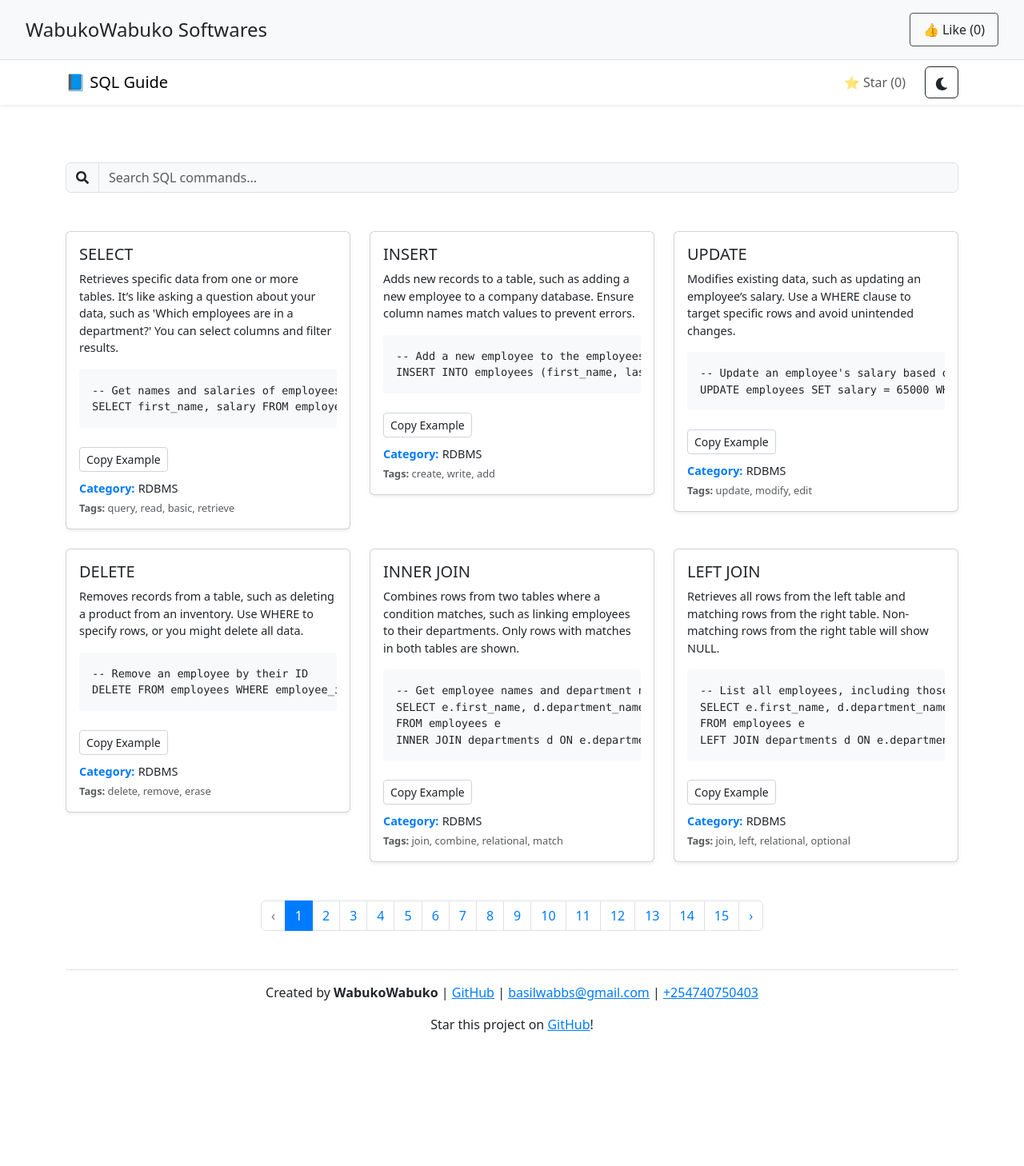
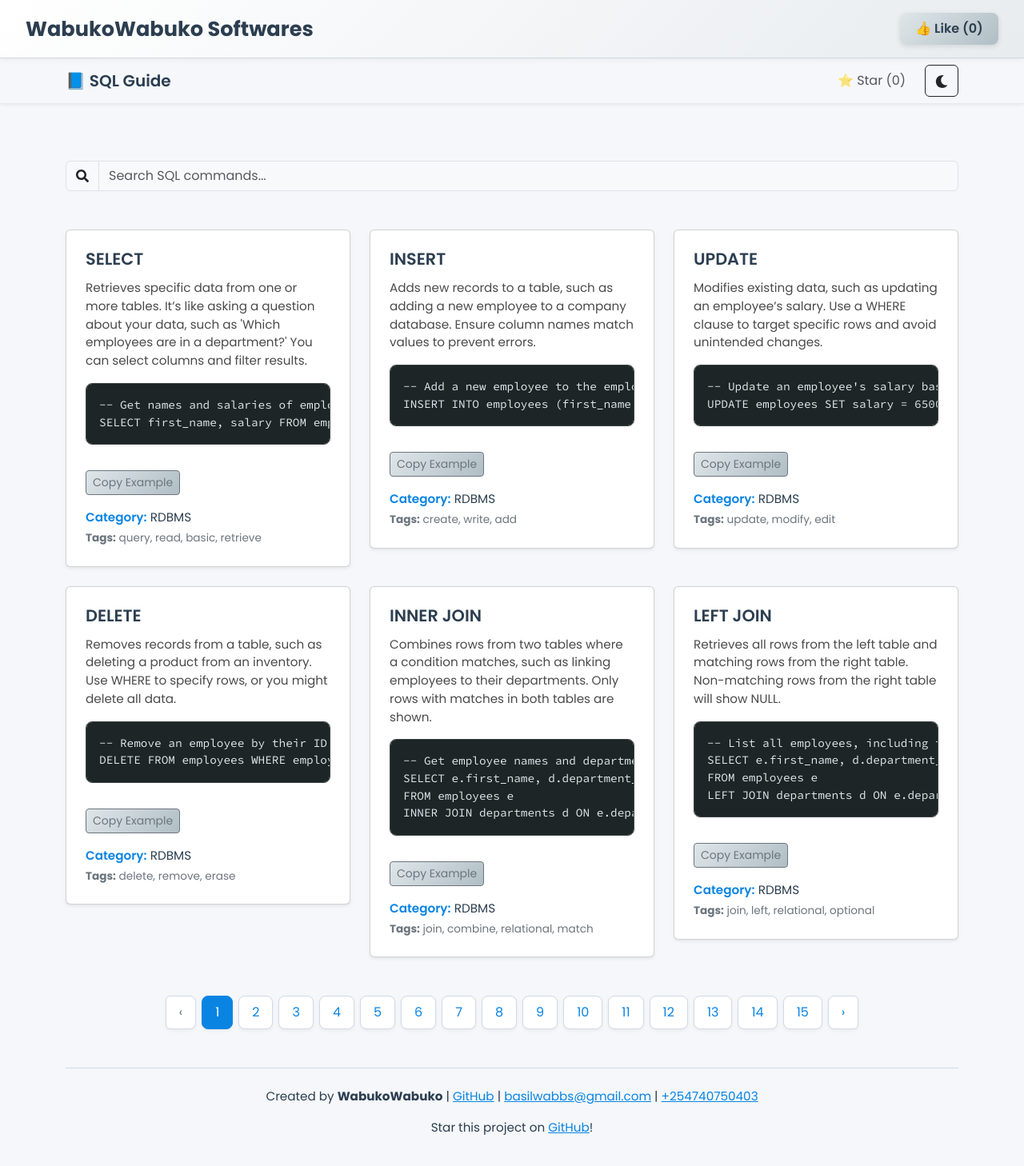
Before and after one commit to WabukoWabuko/RDBMS, a React (Create React App) app in the folder frontend/: page / in a window 1280 px wide. Shown: the top 1458 px of the page at 80% size. Before the commit the page ends 1373 px from the top, so only its background shows below. Built offline with nearby package versions, Linux system fonts and the light colour scheme; no server answers.

Commit message:
Revamp UI/UX for 5/5 rating, always dark code section, modern fonts

```diff
--- a/frontend/src/components/QueryCard.jsx
+++ b/frontend/src/components/QueryCard.jsx
@@ -17,11 +17,12 @@ const QueryCard = ({ title, description, example, tags, category }) => {
         <pre>
           <code className="language-sql">{example}</code>
         </pre>
-        <Button variant="outline-secondary" size="sm" className="copy-btn mt-2" onClick={handleCopy}>
+        <Button variant="outline-secondary" size="sm" className="copy-btn mt-3" onClick={handleCopy}>
           Copy Example
         </Button>
-        <div className="mt-2">
-          <strong className="category-label">Category:</strong> <span className="category-value">{category}</span>
+        <div className="mt-3">
+          <strong className="category-label">Category:</strong>{' '}
+          <span className="category-value">{category}</span>
         </div>
         <div className="mt-1 text-muted">
           <strong>Tags:</strong> {tags.join(', ')}
--- a/frontend/src/styles/styles.css
+++ b/frontend/src/styles/styles.css
@@ -1,19 +1,23 @@
+/* Import Google Fonts */
+@import url('https://fonts.googleapis.com/css2?family=Poppins:wght@400;600;700&family=Source+Code+Pro:wght@400;600&display=swap');
+
 /* Base styles for the app */
 .app {
   min-height: 100vh;
   transition: all 0.3s ease;
+  font-family: 'Poppins', sans-serif; /* Modern font for body text */
 }
 
 /* Light mode (default) */
 .app[data-theme='light'] {
-  background-color: #fff;
-  color: #212529;
+  background-color: #f5f7fa; /* Softer off-white background */
+  color: #1a1a1a; /* Darker text for better contrast */
 }
 
 /* Dark mode */
 .app[data-theme='dark'] {
-  background-color: #212529;
-  color: #f8f9fa;
+  background-color: #1e2526; /* Deep dark background */
+  color: #e0e6ed; /* Light text for readability */
 }
 
 /* App header */
@@ -22,75 +26,94 @@
   justify-content: space-between;
   align-items: center;
   padding: 1rem 2rem;
-  background-color: #f8f9fa;
-  border-bottom: 1px solid #dee2e6;
+  background: linear-gradient(135deg, #ffffff, #e8ecef); /* Subtle gradient */
+  border-bottom: 1px solid #d1d9e6;
+  box-shadow: 0 2px 8px rgba(0, 0, 0, 0.05);
 }
 
 [data-theme='dark'] .app-header {
-  background-color: #343a40;
-  border-bottom: 1px solid #495057;
+  background: linear-gradient(135deg, #2c3435, #1e2526);
+  border-bottom: 1px solid #3a4443;
+  box-shadow: 0 2px 8px rgba(0, 0, 0, 0.3);
 }
 
 .identifier h1 {
-  font-size: 1.5rem;
+  font-size: 1.6rem;
+  font-weight: 700;
   margin: 0;
+  color: #2c3e50; /* Darker color for light mode */
+}
+
+[data-theme='dark'] .identifier h1 {
+  color: #dfe6e9; /* Lighter color for dark mode */
 }
 
 /* Like button */
 .like-button {
-  padding: 0.5rem 1rem;
+  padding: 0.5rem 1.2rem;
   font-size: 1rem;
-  border: 1px solid #495057;
-  border-radius: 4px;
-  background-color: transparent;
+  font-weight: 600;
+  border: none;
+  border-radius: 8px;
+  background: linear-gradient(135deg, #dfe6e9, #b0bec5);
+  color: #2c3e50;
   cursor: pointer;
-  transition: all 0.3s ease;
-}
-
-[data-theme='light'] .like-button {
-  color: #212529;
+  transition: transform 0.2s ease, background 0.3s ease;
+  box-shadow: 0 2px 6px rgba(0, 0, 0, 0.1);
 }
 
 [data-theme='dark'] .like-button {
-  color: #f8f9fa;
+  background: linear-gradient(135deg, #4b5e60, #2c3435);
+  color: #dfe6e9;
+  box-shadow: 0 2px 6px rgba(0, 0, 0, 0.3);
 }
 
 .like-button:disabled {
-  opacity: 0.5;
+  opacity: 0.6;
   cursor: not-allowed;
 }
 
 .like-button:hover:not(:disabled) {
-  background-color: #e9ecef;
+  transform: scale(1.05);
+  background: linear-gradient(135deg, #b0bec5, #dfe6e9);
 }
 
 [data-theme='dark'] .like-button:hover:not(:disabled) {
-  background-color: #495057;
+  background: linear-gradient(135deg, #2c3435, #4b5e60);
 }
 
 /* Navbar */
 .navbar {
   padding: 0.5rem 1rem;
+  background: transparent !important;
 }
 
-[data-theme='dark'] .navbar {
-  background-color: #343a40 !important;
+.navbar-brand {
+  font-size: 1.5rem;
+  font-weight: 600;
+  color: #2c3e50 !important;
+}
+
+[data-theme='dark'] .navbar-brand {
+  color: #dfe6e9 !important;
 }
 
 .nav-link {
-  color: #212529;
+  font-weight: 500;
+  color: #2c3e50;
+  transition: color 0.3s ease;
 }
 
 [data-theme='dark'] .nav-link {
-  color: #f8f9fa;
+  color: #dfe6e9;
 }
 
 .nav-link:hover {
-  color: #007bff;
+  color: #0984e3; /* Bright blue for hover */
 }
 
 [data-theme='dark'] .nav-link:hover {
-  color: #66b0ff;
+  color: #74b9ff; /* Lighter blue for dark mode */
 }
 
 .star-link {
@@ -105,114 +128,153 @@
 
 /* Search bar */
 .search-bar {
-  margin-bottom: 1.5rem;
+  margin-bottom: 2rem;
 }
 
 .search-bar input {
   width: 100%;
-  padding: 0.5rem;
+  padding: 0.75rem 1rem;
   font-size: 1rem;
-  border: 1px solid #ced4da;
-  border-radius: 4px;
+  font-weight: 400;
+  border: 1px solid #d1d9e6;
+  border-radius: 12px;
+  background-color: #ffffff;
+  color: #2c3e50;
+  transition: all 0.3s ease;
+  box-shadow: 0 2px 6px rgba(0, 0, 0, 0.05);
 }
 
 [data-theme='dark'] .search-bar input {
-  background-color: #343a40;
-  color: #f8f9fa;
-  border-color: #495057;
+  background-color: #2c3435;
+  color: #dfe6e9;
+  border-color: #3a4443;
+  box-shadow: 0 2px 6px rgba(0, 0, 0, 0.3);
+}
+
+.search-bar input:focus {
+  outline: none;
+  border-color: #0984e3;
+  box-shadow: 0 0 0 3px rgba(9, 132, 227, 0.2);
+}
+
+[data-theme='dark'] .search-bar input:focus {
+  border-color: #74b9ff;
+  box-shadow: 0 0 0 3px rgba(116, 185, 255, 0.2);
 }
 
 /* Query card */
 .query-card {
-  border: 1px solid #dee2e6;
-  border-radius: 8px;
-  transition: all 0.3s ease;
+  border: none;
+  border-radius: 12px;
+  background: #ffffff;
+  transition: transform 0.2s ease, box-shadow 0.3s ease;
+  box-shadow: 0 4px 12px rgba(0, 0, 0, 0.08);
 }
 
 [data-theme='dark'] .query-card {
-  background-color: #343a40;
-  border-color: #495057;
+  background: #2c3435;
+  box-shadow: 0 4px 12px rgba(0, 0, 0, 0.3);
+}
+
+.query-card:hover {
+  transform: translateY(-4px);
+  box-shadow: 0 6px 16px rgba(0, 0, 0, 0.15);
+}
+
+[data-theme='dark'] .query-card:hover {
+  box-shadow: 0 6px 16px rgba(0, 0, 0, 0.4);
+}
+
+.query-card .card-body {
+  padding: 1.5rem;
 }
 
 .query-card .card-title {
-  font-size: 1.25rem;
-  margin-bottom: 0.5rem;
+  font-size: 1.3rem;
+  font-weight: 600;
+  margin-bottom: 0.75rem;
+  color: #2c3e50;
 }
 
 [data-theme='dark'] .query-card .card-title {
-  color: #f8f9fa;
+  color: #dfe6e9;
 }
 
 .query-card .card-text {
-  font-size: 0.9rem;
+  font-size: 0.95rem;
+  font-weight: 400;
   margin-bottom: 1rem;
+  color: #4a4a4a;
 }
 
 [data-theme='dark'] .query-card .card-text {
-  color: #d1d4d8;
+  color: #b0bec5;
 }
 
+/* Code section (always dark) */
 .query-card pre {
-  background-color: #f8f9fa;
+  background-color: #1e2526 !important; /* Always dark */
   padding: 1rem;
-  border-radius: 4px;
-  font-size: 0.85rem;
+  border-radius: 8px;
+  font-size: 0.9rem;
+  font-family: 'Source Code Pro', monospace; /* Monospaced font for code */
+  color: #e0e6ed !important; /* Light text for code */
   overflow-x: auto;
-}
-
-[data-theme='dark'] .query-card pre {
-  background-color: #2d2d2d; /* Matches prism-okaidia.css */
+  border: 1px solid #3a4443;
 }
 
 /* Copy Example button */
 .copy-btn {
   font-size: 0.9rem;
-  padding: 0.3rem 0.6rem;
-  border-radius: 4px;
-}
-
-[data-theme='light'] .copy-btn {
-  color: #212529;
-  border-color: #ced4da;
+  font-weight: 500;
+  padding: 0.4rem 1rem;
+  border-radius: 8px;
+  background: linear-gradient(135deg, #dfe6e9, #b0bec5);
+  border: none;
+  color: #2c3e50;
+  transition: transform 0.2s ease, background 0.3s ease;
 }
 
 [data-theme='dark'] .copy-btn {
-  color: #f8f9fa;
-  border-color: #f8f9fa;
+  background: linear-gradient(135deg, #4b5e60, #2c3435);
+  color: #dfe6e9;
 }
 
-[data-theme='light'] .copy-btn:hover {
-  background-color: #e9ecef;
+.copy-btn:hover {
+  transform: scale(1.05);
+  background: linear-gradient(135deg, #b0bec5, #dfe6e9);
 }
 
 [data-theme='dark'] .copy-btn:hover {
-  background-color: #495057;
+  background: linear-gradient(135deg, #2c3435, #4b5e60);
 }
 
 /* Category */
 .category-label {
-  font-size: 0.9rem;
-  font-weight: bold;
-  color: #007bff;
+  font-size: 0.95rem;
+  font-weight: 600;
+  color: #0984e3;
 }
 
 [data-theme='dark'] .category-label {
-  color: #66b0ff;
+  color: #74b9ff;
 }
 
 .category-value {
-  font-size: 0.9rem;
+  font-size: 0.95rem;
   font-weight: 500;
-  color: #212529;
+  color: #2c3e50;
 }
 
 [data-theme='dark'] .category-value {
-  color: #f8f9fa;
+  color: #dfe6e9;
 }
 
 /* Tags */
 .query-card .text-muted {
-  font-size: 0.8rem;
+  font-size: 0.85rem;
+  font-weight: 400;
+  color: #6c757d !important;
 }
 
 [data-theme='dark'] .query-card .text-muted {
@@ -222,74 +284,111 @@
 /* Alert (no results) */
 .alert {
   margin-bottom: 2rem;
+  border-radius: 12px;
+  background: #fff3cd;
+  color: #856404;
+}
+
+[data-theme='dark'] .alert {
+  background: #3a4443;
+  color: #d4a017;
 }
 
 /* Pagination */
+.pagination {
+  gap: 0.5rem;
+}
+
 .pagination .page-link {
-  color: #007bff;
-  background-color: #fff;
-  border: 1px solid #dee2e6;
+  font-weight: 500;
+  color: #0984e3;
+  background-color: #ffffff;
+  border: 1px solid #d1d9e6;
+  border-radius: 8px;
+  padding: 0.5rem 1rem;
+  transition: all 0.3s ease;
+  box-shadow: 0 2px 4px rgba(0, 0, 0, 0.05);
 }
 
 [data-theme='dark'] .pagination .page-link {
-  color: #66b0ff;
-  background-color: #343a40;
-  border-color: #495057;
+  color: #74b9ff;
+  background-color: #2c3435;
+  border-color: #3a4443;
+  box-shadow: 0 2px 4px rgba(0, 0, 0, 0.3);
 }
 
 .pagination .page-item.active .page-link {
-  background-color: #007bff;
-  border-color: #007bff;
-  color: #fff;
+  background: #0984e3;
+  border-color: #0984e3;
+  color: #ffffff;
 }
 
 [data-theme='dark'] .pagination .page-item.active .page-link {
-  background-color: #66b0ff;
-  border-color: #66b0ff;
-  color: #212529;
+  background: #74b9ff;
+  border-color: #74b9ff;
+  color: #1e2526;
 }
 
 .pagination .page-item.disabled .page-link {
   color: #6c757d;
-  background-color: #fff;
-  border-color: #dee2e6;
+  background-color: #ffffff;
+  border-color: #d1d9e6;
 }
 
 [data-theme='dark'] .pagination .page-item.disabled .page-link {
   color: #adb5bd;
-  background-color: #343a40;
-  border-color: #495057;
+  background-color: #2c3435;
+  border-color: #3a4443;
+}
+
+.pagination .page-link:hover {
+  background: #e8ecef;
+  color: #0984e3;
+}
+
+[data-theme='dark'] .pagination .page-link:hover {
+  background: #4b5e60;
+  color: #74b9ff;
 }
 
 /* Footer */
 footer {
   margin-top: 3rem;
-  padding: 1rem 0;
-  border-top: 1px solid #dee2e6;
+  padding: 1.5rem 0;
+  border-top: 1px solid #d1d9e6;
 }
 
 [data-theme='dark'] footer {
-  border-top: 1px solid #495057;
+  border-top: 1px solid #3a4443;
 }
 
 footer p {
-  color: #212529;
+  font-size: 0.95rem;
+  font-weight: 400;
+  color: #2c3e50;
 }
 
 [data-theme='dark'] footer p {
-  color: #f8f9fa;
+  color: #dfe6e9;
 }
 
 footer a {
-  color: #007bff;
+  color: #0984e3;
+  font-weight: 500;
+  transition: color 0.3s ease;
 }
 
 [data-theme='dark'] footer a {
-  color: #66b0ff;
+  color: #74b9ff;
 }
 
 footer a:hover {
+  color: #0652dd;
   text-decoration: underline;
+}
+
+[data-theme='dark'] footer a:hover {
+  color: #a4cffd;
 }
 
 /* Back to top button */
@@ -298,47 +397,50 @@ footer a:hover {
   bottom: 20px;
   right: 20px;
   display: none;
-  padding: 0.5rem 1rem;
+  padding: 0.75rem 1.25rem;
   font-size: 1rem;
-  color: #fff;
-  background-color: #007bff;
+  font-weight: 600;
+  color: #ffffff;
+  background: #0984e3;
   border: none;
-  border-radius: 4px;
+  border-radius: 50%;
   cursor: pointer;
   transition: all 0.3s ease;
+  box-shadow: 0 4px 12px rgba(0, 0, 0, 0.2);
 }
 
 [data-theme='dark'] .back-to-top {
-  background-color: #66b0ff;
+  background: #74b9ff;
 }
 
 .back-to-top:hover {
-  background-color: #0056b3;
+  background: #0652dd;
+  transform: scale(1.1);
 }
 
 [data-theme='dark'] .back-to-top:hover {
-  background-color: #4a8fe2;
+  background: #a4cffd;
 }
 
 /* Toast container */
 .Toastify__toast {
   font-size: 0.9rem;
+  font-family: 'Poppins', sans-serif;
+  border-radius: 8px;
 }
 
 [data-theme='dark'] .Toastify__toast {
-  background-color: #343a40;
-  color: #f8f9fa;
+  background-color: #2c3435;
+  color: #dfe6e9;
 }
 
 /* PrismJS adjustments */
 pre[class*="language-"] {
   margin: 0;
+  background: transparent !important; /* Handled by .query-card pre */
 }
 
-[data-theme='light'] pre[class*="language-"] {
-  background-color: #f8f9fa !important;
+code[class*="language-"] {
+  font-family: 'Source Code Pro', monospace;
+  color: #e0e6ed !important;
 }
-
-[data-theme='dark'] pre[class*="language-"] {
-  background-color: #2d2d2d !important; /* Matches prism-okaidia */
-}
```
